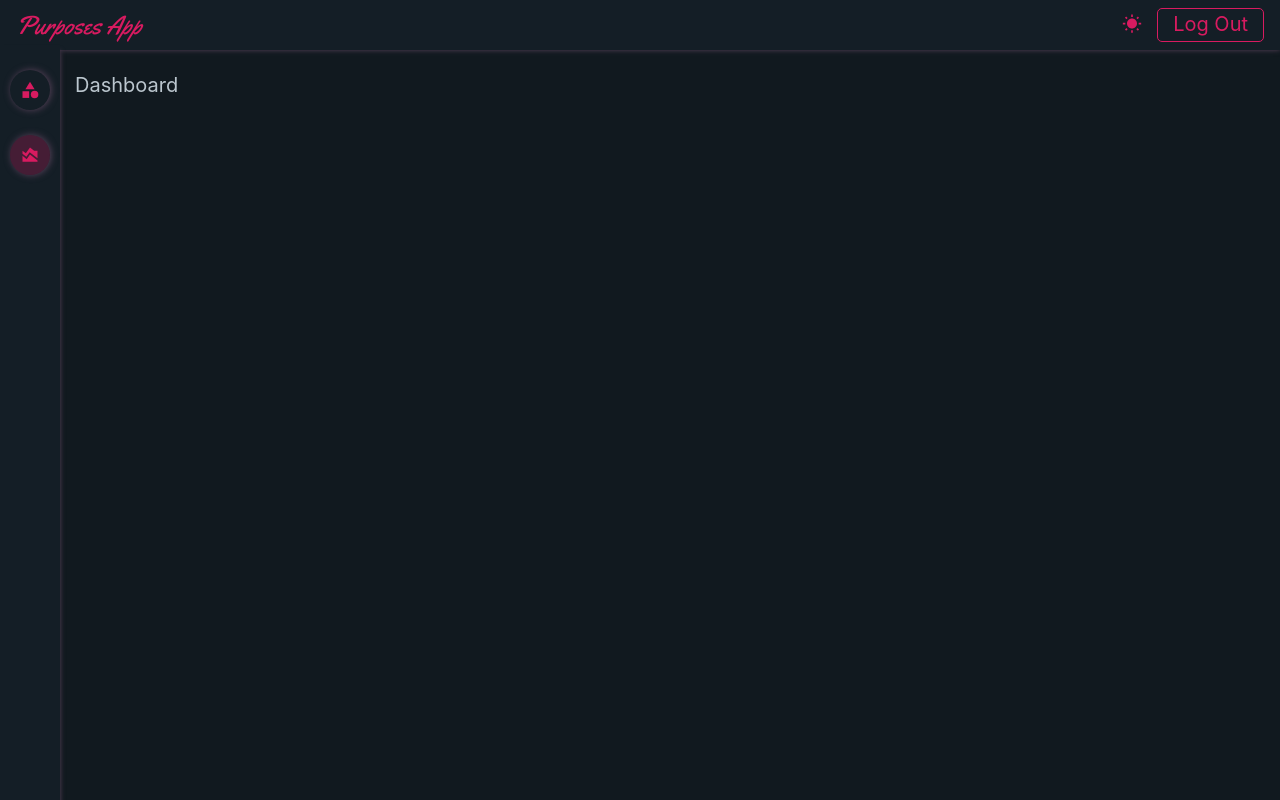
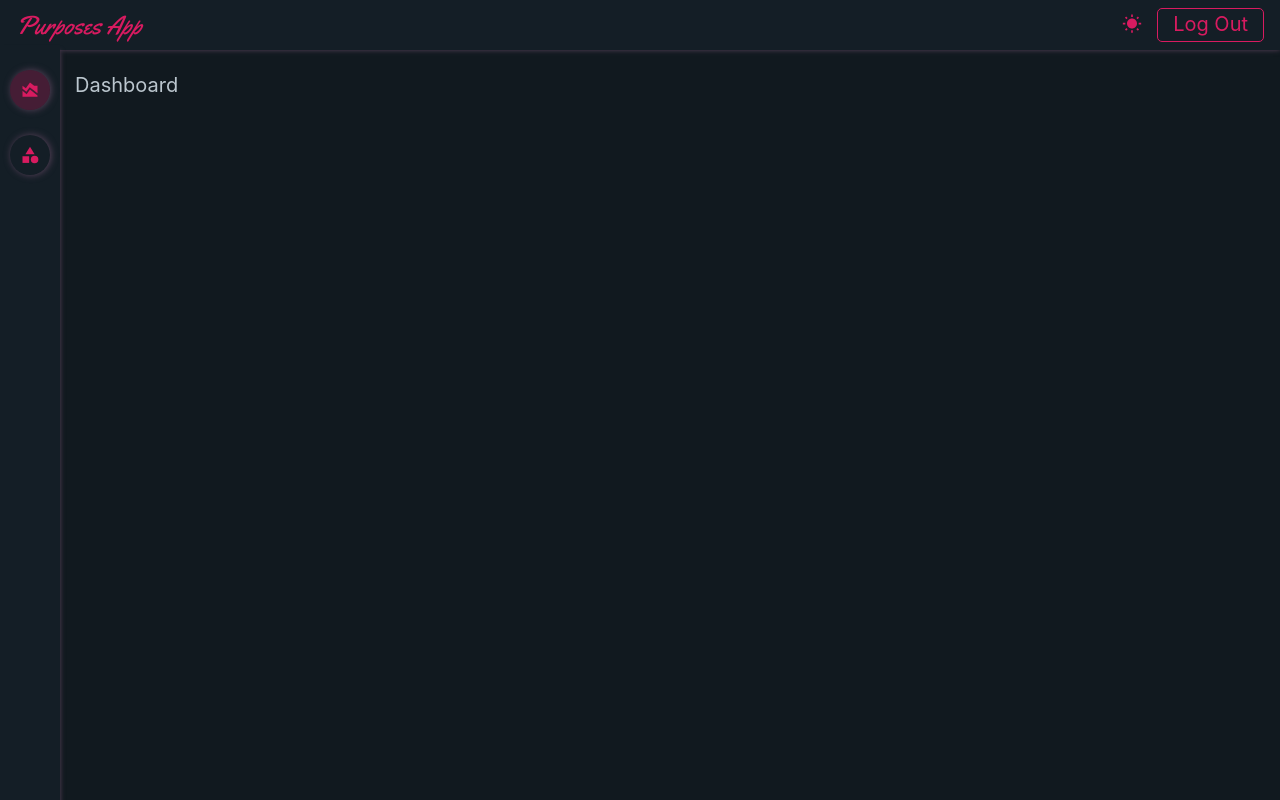
Before and after one commit to framista/purposesWebApp, a React (Create React App) app: page /dashboard in a window 1280 px wide. Built offline with nearby package versions, Linux system fonts and the light colour scheme; no server answers; sample sign-in values are in the browser's storage.

Commit message:
Change queue for sidebar

```diff
--- a/src/components/common/Layout/Sidebar/Sidebar.helpers.js
+++ b/src/components/common/Layout/Sidebar/Sidebar.helpers.js
@@ -1,16 +1,16 @@
 import { MdCategory, MdAreaChart } from 'react-icons/md';
 
 export const sidebarOptions = [
+  {
+    id: 'dashboard',
+    destination: '/dashboard',
+    icon: <MdAreaChart />,
+    name: 'Dashboard',
+  },
   {
     id: 'category',
     destination: '/category',
     icon: <MdCategory />,
     name: 'Categories',
   },
-  {
-    id: 'dashboard',
-    destination: '/dashboard',
-    icon: <MdAreaChart />,
-    name: 'Dashboard'
-  },
 ];
```
